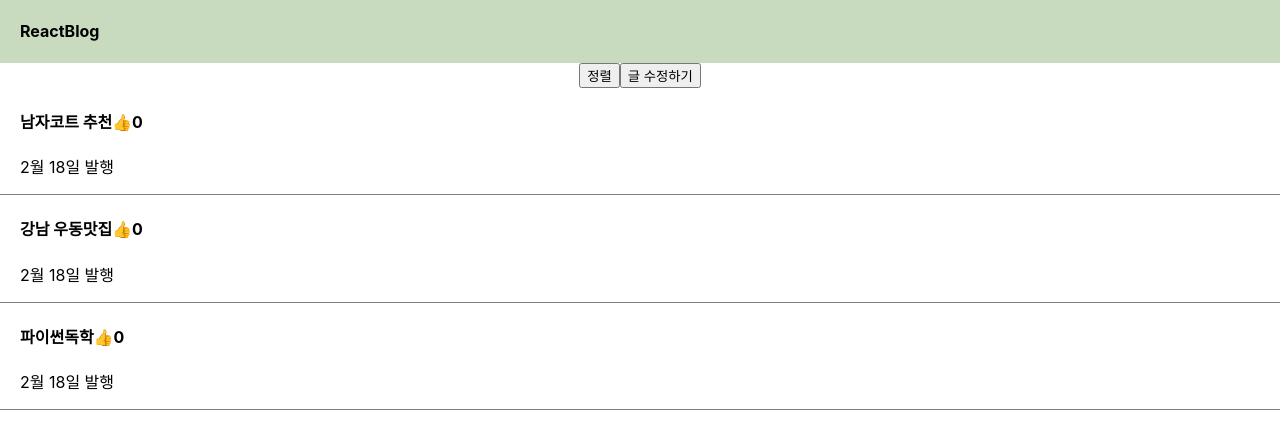
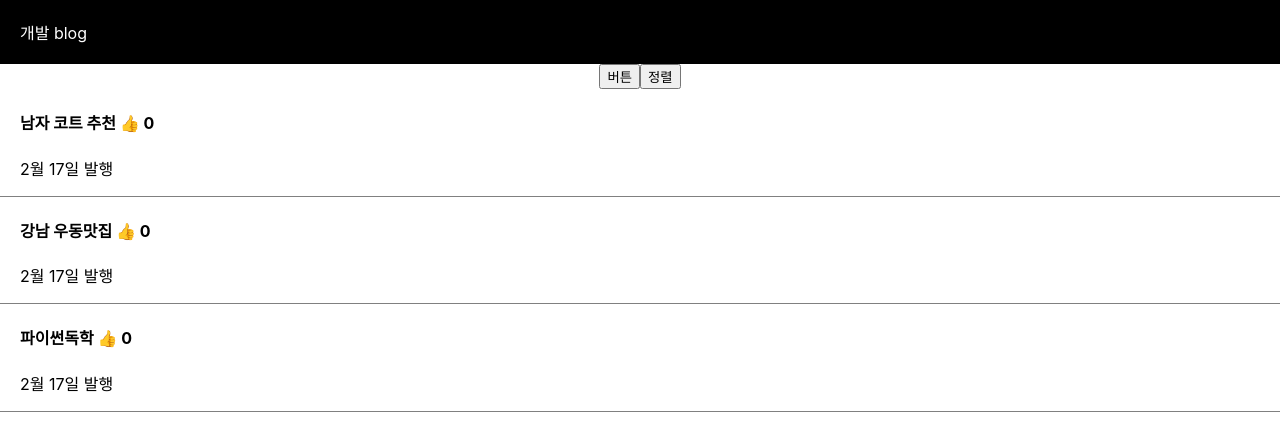
Before and after one commit to Antraxmin/react-blog, a React (Create React App) app: page / in a window 1280 px wide. Shown: the top 430 px of the page. Built offline with nearby package versions, Linux system fonts and the light colour scheme.

Commit message:
Initialize code for study

```diff
--- a/src/App.css
+++ b/src/App.css
@@ -7,9 +7,9 @@ div {
 }
 
 .list {
-  padding-left: 20px;
-  text-align: left;
-  border-bottom: 1px solid grey;
+  text-align : left;
+  padding-left : 20px;
+  border-bottom : 1px solid grey;
 }
 
 .modal {
@@ -21,11 +21,11 @@ div {
 
 /* 블로그 상단 메뉴바 */
 .black-nav {
-  display: flex;
-  background: #C8DBBE;
-  width: 100%;
-  color: black;
-  padding-left: 20px;
+  background : black;
+  width : 100%;
+  display : flex;
+  color : white;
+  padding : 20px;
 }
 
 .App-logo {
--- a/src/App.js
+++ b/src/App.js
@@ -1,80 +1,54 @@
-/* eslint-disable */
-import logo from './logo.svg';
-import './App.css';
+/*eslint-disable*/
 import { useState } from 'react';
+import './App.css'
 
-function App() {
-  let [applist, setApplist] = useState(['남자코트 추천', '강남 우동맛집', '파이썬독학']);
-  let [like, setlike] = useState(0);
-  let [modal, setModal] = useState(false);
-  let [title, setTitle] = useState(0);   // 현재 title UI를 저장할 state
+function App(){
+
+  const [글제목, 글제목변경] = useState(['남자 코트 추천', '강남 우동맛집', '파이썬독학']);
+  const [따봉, 따봉변경] = useState(0);
+  const [modal, setModal] = useState(false);
+
+
 
   return (
     <div className="App">
       <div className="black-nav">
-        <h4>ReactBlog</h4>
+        <div>개발 blog</div>
       </div>
-      <button onClick={() => {
-        let list_copy = [...applist];
-        list_copy.sort();
-        setApplist(list_copy);
-      }}
-      >정렬</button>
-      <button onClick={ ()=>{
-        let copy = [...applist];
+      <button onClick={()=>{
+        let copy = [...글제목];
         copy[0] = '여자코트 추천';
-        setApplist(copy);
-      } }>글 수정하기</button>
-
-      <div>
-        {
-          // applist 요소 개수만큼 function(a, i)을 반복하여 호출한다.
-          applist.map(function(a, i) {
-            return (
-              <div className="list" key={i}>
-                <h4 onClick={ ()=>{ setModal(!modal); setTitle(i);}}> {applist[i]}
-                  <span onClick={ () => { setlike(like+1)} }>👍</span>
-                  {like}</h4>
-                <p>2월 18일 발행</p>
-              </div>
-            )
-          })
-        }
-      </div>
-{/*
+        글제목변경(copy);
+        }}>버튼</button>
+        <button onClick={()=>{
+        let copy = [...글제목].sort();
+        글제목변경(copy);
+        }}>정렬</button>
       <div className="list">
-        <h4>{ applist[0] } <span onClick={ () => {setlike(like+1)} }>👍</span> {like} </h4>
-        <p>10월 10일 발행</p>
+        <h4>{ 글제목[0] } <span onClick={()=>{따봉변경(따봉+1)}}>👍</span> { 따봉 } </h4>
+        <p>2월 17일 발행</p>
       </div>
       <div className="list">
-        <h4>{ applist[1] }</h4>
-        <p>10월 10일 발행</p>
+        <h4>{ 글제목[1] } <span>👍</span> { 따봉 } </h4>
+        <p>2월 17일 발행</p>
       </div>
       <div className="list">
-        <h4 onClick={()=>{setModal(!modal)}}>{ applist[2] }</h4>
-        <p>10월 10일 발행</p>
-      </div> */}
+        <h4>{ 글제목[2] } <span>👍</span> { 따봉 } </h4>
+        <p>2월 17일 발행</p>
+      </div>
       {
-       // 부모 컴포넌트인 App()에서 자식 컴포넌트인 Modal()로 state 전송
-        modal == true ? <Modal
-        title={title}
-        color={'#EDE4E0'}
-        setApplist={setApplist}
-        applist={applist}/>
-        : null
+        modal == true ? <Modal></Modal> : null
       }
     </div>
-  );
+  )
 }
 
-// 컴포넌트
-function Modal(props) {
+function Modal() {
   return (
-    <div className="modal" style={{background : props.color}}>
-      <h4>{props.applist[props.title]}</h4>
+    <div className="modal">
+      <h4>제목</h4>
       <p>날짜</p>
       <p>상세내용</p>
-      <button>글수정</button>
     </div>
   )
 }
```
Also changed, not shown: 1 other file (tests, documents, lock files or other folders).
